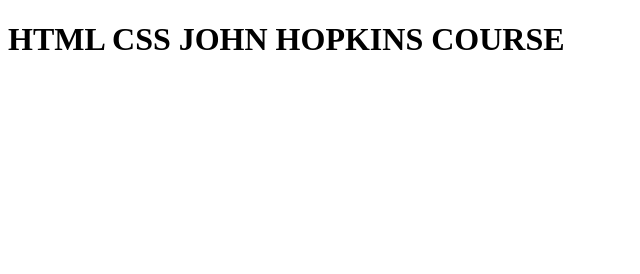
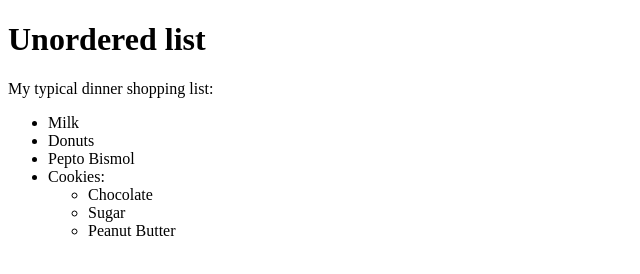
Before and after one commit to shery7310/test, a plain HTML site: page index.html in a window 1280 px wide. Shown: the whole page, without its empty margins (0-640 px from the left). Drawn offline with Linux system fonts and the light colour scheme.

Commit message:
Just experimenting

```diff
--- a/index.html
+++ b/index.html
@@ -1,12 +1,28 @@
 <!DOCTYPE html>
-<html lang="en">
+<html>
 <head>
-<meta charset="UTF-8">
-<meta name="viewport" content="width=device-width, initial-scale=1.0">
-<title>Document</title>
-<link />
+  <meta charset="utf-8">
+  <title>Unordered Lists</title>
 </head>
 <body>
-<h1>HTML CSS JOHN HOPKINS COURSE</h1>
+  <h1>Unordered list</h1>
+  <div>
+
+    My typical dinner shopping list:
+    <ul>
+      <li>Milk</li>
+      <li>Donuts</li>
+      <li>Pepto Bismol</li>
+      <li>Cookies:
+        <ul>
+        <li>Chocolate</li>
+        <li>Sugar</li>
+        <li>Peanut Butter</li>
+        </ul>
+      </li>
+
+      </ul>
+
+  </div>
 </body>
 </html>
```
